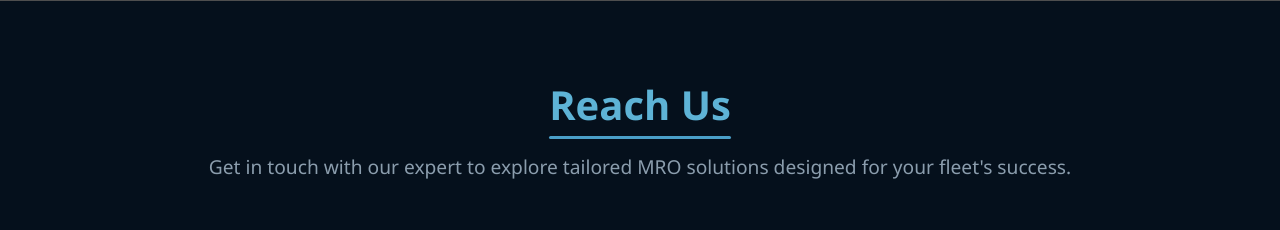
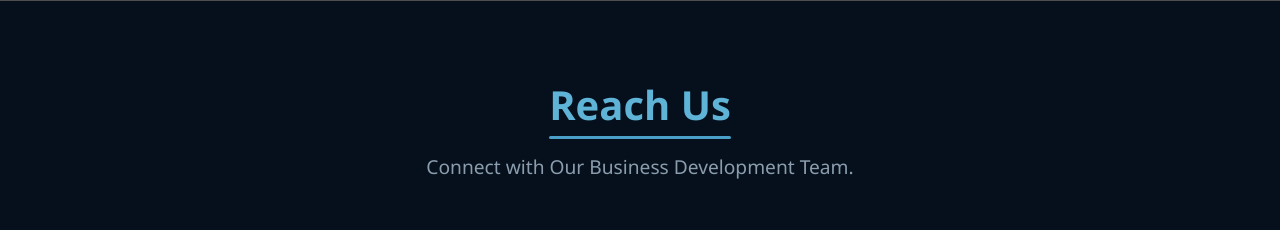
Before and after one commit to bhavi-creations/beyondthehorizon, a PHP site: page /contact.php in a window 1280 px wide. Shown: the part 639-869 px from the top of the page. Run offline with PHP 8.4, Linux system fonts and the light colour scheme; some libraries are stand-ins or nearby versions; grey boxes are pictures that could not be loaded.

```diff
--- a/contact.php
+++ b/contact.php
@@ -27,7 +27,8 @@
     <div class="container">
         <div class="text-center mb-5">
             <h2 class="section-title">Reach Us</h2>
-            <p class="section-subtitle">Get in touch with our expert to explore tailored MRO solutions designed for your fleet's success.</p>
+            <p class="section-subtitle">Connect with Our Business Development Team.</p>
+            <!-- <p class="section-subtitle">Get in touch with our expert to explore tailored MRO solutions designed for your fleet's success.</p> -->
         </div>
 
         <div class="row justify-content-center align-items-start">
```
